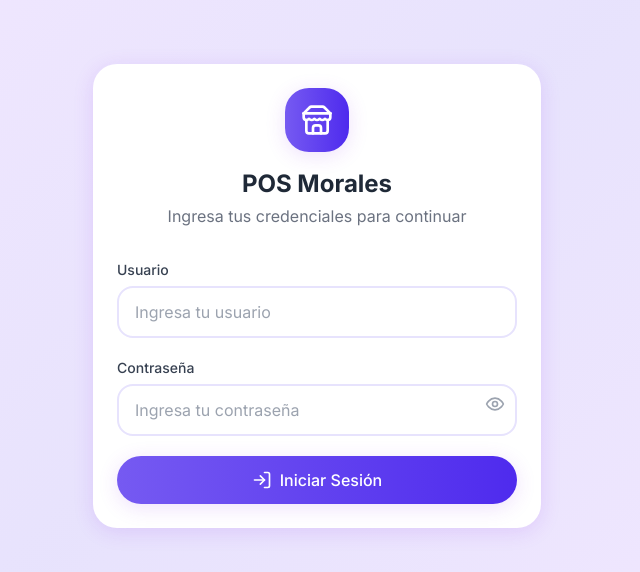
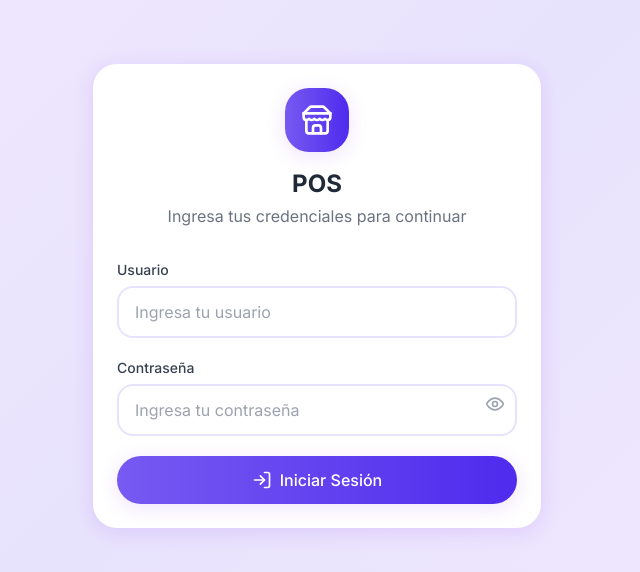
Before and after one commit to luis140896/carbon_cafe, a React (Vite) app in the folder front-emy/: page /login in a window 1280 px wide. Shown: the part 104-676 px from the top of the page, without its empty margins (323-963 px from the left). Built offline with nearby package versions, Linux system fonts and the light colour scheme.

Commit message:
ajustes url

```diff
--- a/front-emy/src/modules/auth/pages/LoginPage.tsx
+++ b/front-emy/src/modules/auth/pages/LoginPage.tsx
@@ -42,7 +42,7 @@ const LoginPage = () => {
             <div className="inline-flex items-center justify-center w-16 h-16 bg-gradient-to-r from-primary-600 to-primary-700 rounded-2xl mb-4 shadow-soft">
               <Store className="w-8 h-8 text-white" />
             </div>
-            <h1 className="text-2xl font-bold text-gray-800">POS Morales</h1>
+            <h1 className="text-2xl font-bold text-gray-800">POS</h1>
             <p className="text-gray-500 mt-1">Ingresa tus credenciales para continuar</p>
           </div>
 
--- a/front-emy/vite.config.ts
+++ b/front-emy/vite.config.ts
@@ -13,10 +13,10 @@ export default defineConfig({
     port: 5173,
     host: '0.0.0.0',
     strictPort: true,
-    allowedHosts: ['customized-jesse-intro-weed.trycloudflare.com'],
+    allowedHosts: ['initially-welcome-applicable-nutrition.trycloudflare.com'],
     proxy: {
       '/api': {
-        target: 'http://localhost:8081',
+        target: 'http://localhost:8080',
         changeOrigin: true,
       },
     },
```
